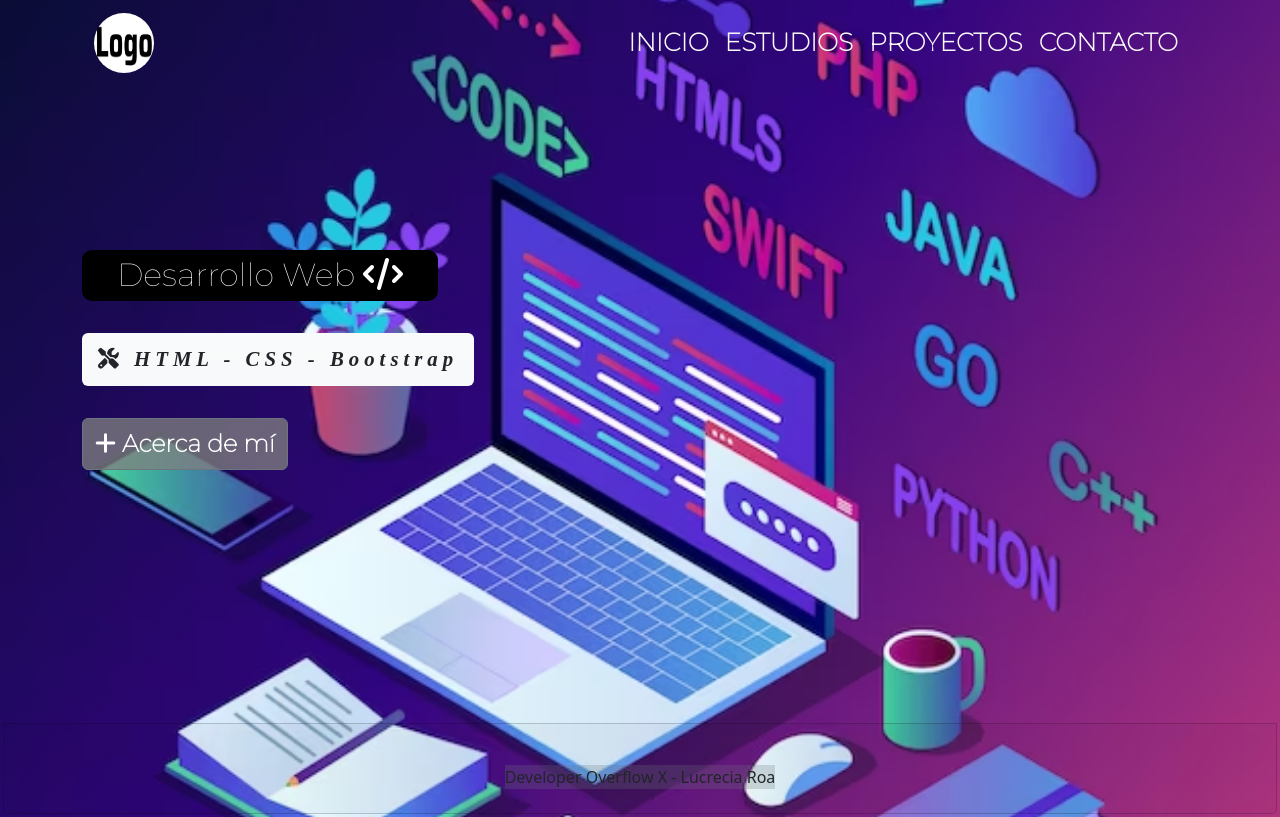
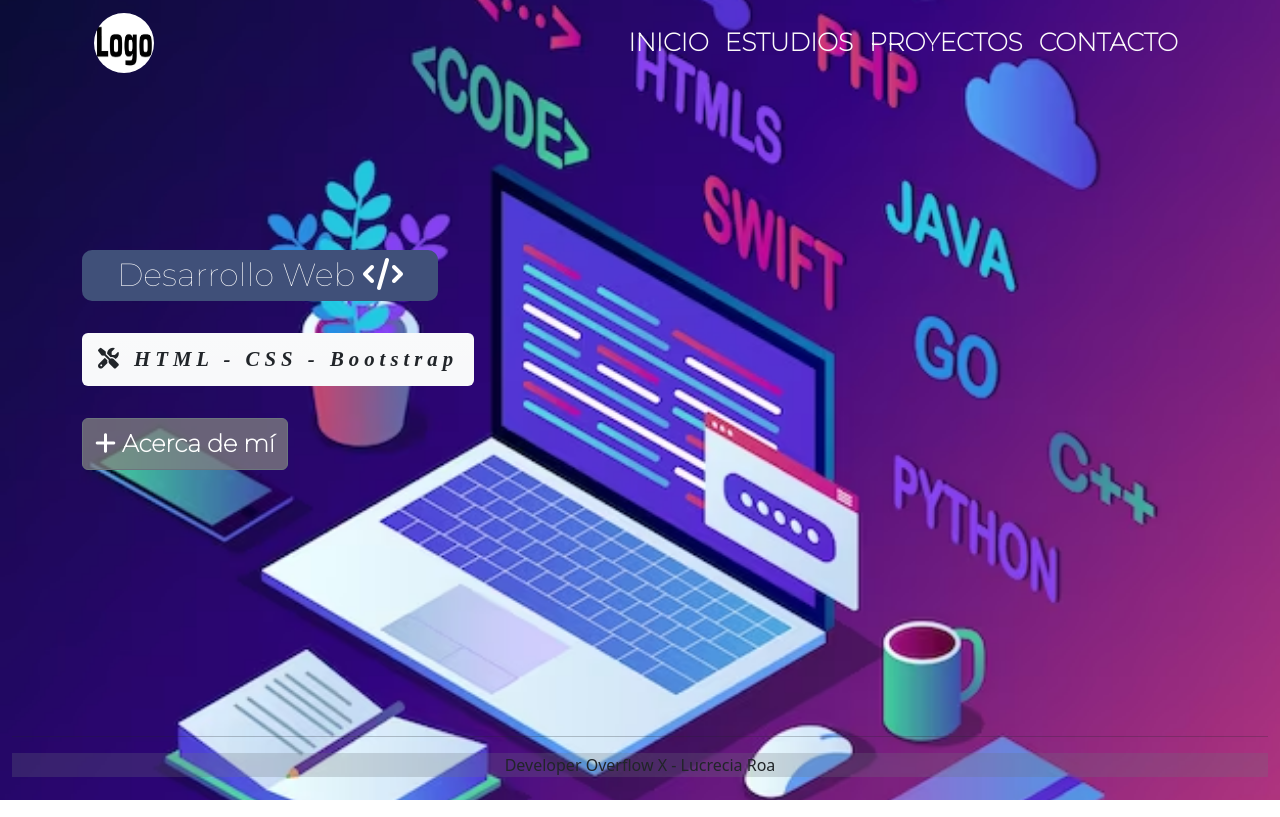
Before and after one commit to lroa28/Banner_estatico2, a plain HTML site: page index.html in a window 1280 px wide. Drawn offline with nearby package versions, Linux system fonts and the light colour scheme.

Commit message:
12mo commit

```diff
--- a/index.html
+++ b/index.html
@@ -66,16 +66,12 @@
 <!-------------------------------------------//
 // ----------------FOOTER--------------------//
 // ------------------------------------------->
-<div class="card card-footer d-flex align-items-center">
-    <hr>
-    <p class="text center text-dark bg-secondary text-dark bg-opacity-25">Developer Overflow X - Lucrecia Roa</p>
+<div class="container-fluid">
+  <div class="row">
+    <div class="col-lg-12 col-md-12 col-sm-12 col-xs-12">
+      <hr><p class="footer__p text-center bg-secondary text-dark bg-opacity-25">Developer Overflow X - Lucrecia Roa</p>    </div>
+  </div>
 </div>
-
-<!-- <div class="footer">
-<div class="col-lg-12 col-md-12 col-sm-12 col-xs-12">
-  <p class="lead align-items-center text-center bg-dark-subtle" style="color: rgb(3, 3, 3); font-size: small;">Overflow X - Lucrecia Roa <br> © Copyright 2023 Todos los derechos reservados. </p>
-</div>
-</div>-->
 <!-- Fin FOOTER -->
 
   </header>
--- a/styles.css
+++ b/styles.css
@@ -7,7 +7,7 @@
 body {
 	width: 100%;
 	/*height: 100vw;*/
-	/*overflow-y: hidden;*/
+	overflow-y: hidden;
 	overflow-x: hidden;
 }
 
@@ -43,7 +43,7 @@ a {
 	position: fixed;
 	z-index: 200;
 	width: 100%;
-	background-color: darkslategrey;
+	/*background-color: darkslategrey;*/
 }
 
 .logo {
@@ -76,7 +76,7 @@ a {
 
 .text-header h2 {
 	font-family: 'Montserrat';
-	background-color: black;
+	background-color: rgb(64, 80, 121);
 	text-align: center;
 	border-radius: 10px;
 	padding: 6px;
@@ -106,21 +106,18 @@ a {
 }
 
 /* ------------------------- *//* Footer *//* ------------------------- */
-.card-footer {
-    margin: 3px 3px;
-}
 
 
 /*=======================================================================================================
 =                                        Medias queries                                                 =
 ========================================================================================================*/
 /* col-xs */
-
 @media (max-width: 420px) {
 	body {
 		width: 100vw;
 		height: 90vh;
 	}
+
 	.text-header h2 {
 		font-size: 2em;
 	}
@@ -133,10 +130,10 @@ a {
 	.navg a{
 		font-size: 18px;
 	}
+
 	.navg a:hover{
 		background-color: rgba(170, 162, 162, 0.508);
 		font-style: bold;
-		font-size: 15px;
 		border-radius: 2px;
 	}
 
```
Also changed, not shown: img/Logo Ox redondo.png (added), 1 other file.
